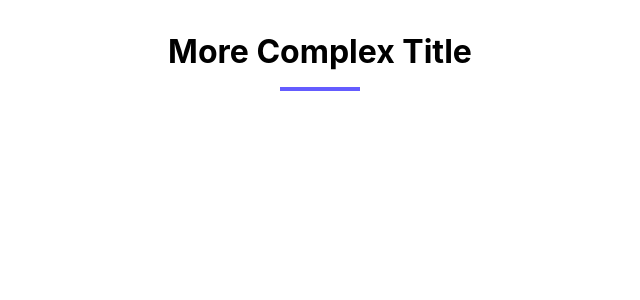
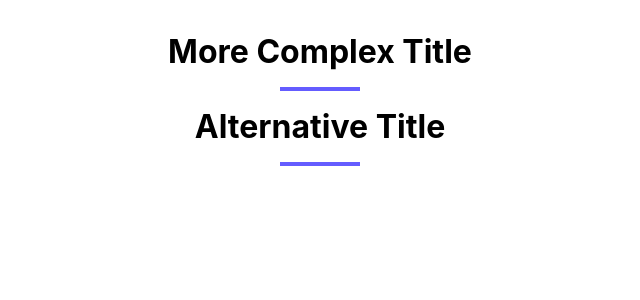
Before and after one commit to salammohamadi/feel-pretty-with-styled-components, a React (Create React App) app: page / in a window 1280 px wide. Shown: the top 300 px of the page, without its empty margins (320-960 px from the left). Built offline with nearby package versions, Linux system fonts and the light colour scheme; the HTML template or start-up script is replaced by a standard one.

Commit message:
set up CSS variables vs. util js file

```diff
--- a/src/App.js
+++ b/src/App.js
@@ -4,6 +4,7 @@ function App() {
   return (
     <div style={{ padding: '2rem' }}>
       <Wrapper title='more complex title' />
+      <Wrapper title='alternative title' />
     </div>
   );
 }
--- a/src/components/ComplexTitle.js
+++ b/src/components/ComplexTitle.js
@@ -1,5 +1,7 @@
 import React from 'react';
 import styled from 'styled-components';
+
+import { colors } from '../utils';
 
 const ComplexTitle = ({ title, className }) => {
   return (
@@ -19,7 +21,7 @@ const Wrapper = styled(ComplexTitle)`
   .underline {
     width: 5rem;
     height: 0.25rem;
-    background-color: #645cff;
+    background-color: ${colors.primary};
     margin: 1rem auto;
   }
 `;
--- a/src/index.css
+++ b/src/index.css
@@ -1,3 +1,7 @@
+:root {
+  --primary: #645cff;
+}
+
 * {
   padding: 0;
   margin: 0;
--- /dev/null
+++ b/src/utils.js
@@ -0,0 +1,3 @@
+export const colors = {
+  primary: '#645cff',
+};
```
